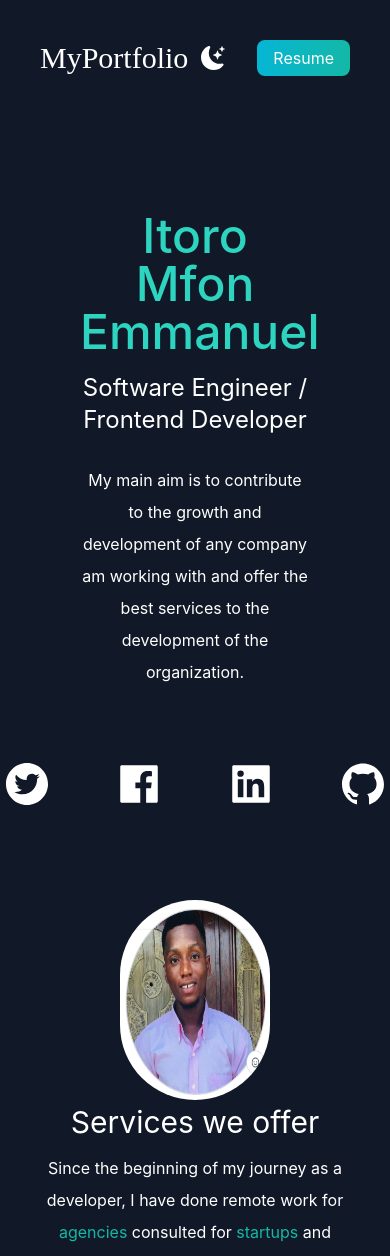
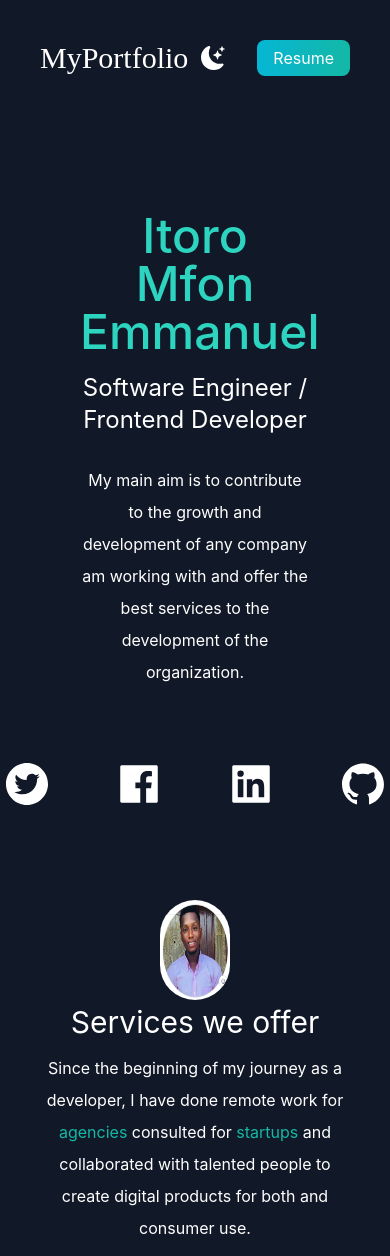
Before and after one commit to Itoromfon/react-portfolio, a Next.js app: page / in a window 390 px wide. Shown: the top 1256 px of the page. Built offline with nearby package versions, Linux system fonts and the light colour scheme.

Commit message:
added some changes

```diff
--- a/styles/Home.module.css
+++ b/styles/Home.module.css
@@ -2,3 +2,24 @@
   width: 150px;
   height: 200px;
 }
+
+@media screen and (max-width: 480px) {
+  .imageContainer {
+    width: 70px;
+    height: 100px;
+  }
+}
+
+@media screen and (max-width: 600px) and (min-width: 481px) {
+  .imageContainer {
+    width: 90px;
+    height: 100px;
+  }
+}
+
+@media screen and (max-width: 768px) and (min-width: 601px) {
+  .imageContainer {
+    width: 100px;
+    height: 110px;
+  }
+}
```
